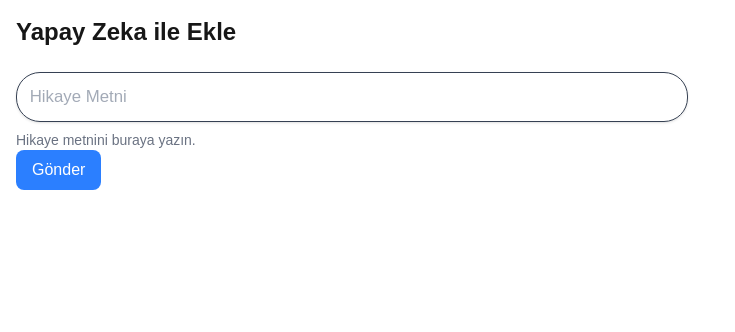
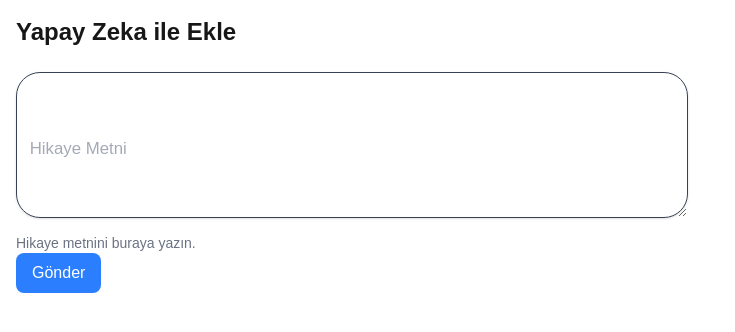
Before and after one commit to Mryuksel101/learn_eng_dashboard, a Next.js app: page /add-story-ai in a window 1280 px wide. Shown: the top 332 px of the page, without its empty margins (0-735 px from the left). Built offline with nearby package versions, Linux system fonts and the light colour scheme; no server answers; sample sign-in values are in the browser's storage.

Commit message:
Enhance MrTextField component to support textarea with minLines prop for better text input handling

```diff
--- a/src/app/add-story-ai/page.tsx
+++ b/src/app/add-story-ai/page.tsx
@@ -18,6 +18,7 @@ export default function AddStoryAIPage() {
                     label="Hikaye Metni"
                     value={storyText}
                     onChange={(e) => handleTextChange(e.target.value)}
+                    minLines={5}
                 />
 
                 <p className="text-gray-500 text-sm mt-2">Hikaye metnini buraya yazın.</p>
--- a/src/app/components/mrTextField.tsx
+++ b/src/app/components/mrTextField.tsx
@@ -4,10 +4,11 @@ interface TextFieldProps {
     label?: string;
     type?: string;
     value?: string;
-    onChange?: (e: React.ChangeEvent<HTMLInputElement>) => void;
+    onChange?: (e: React.ChangeEvent<HTMLInputElement | HTMLTextAreaElement>) => void;
+    minLines?: number;
 }
 
-const TextField: React.FC<TextFieldProps> = ({ label, type = 'text', value, onChange }) => {
+const TextField: React.FC<TextFieldProps> = ({ label, type = 'text', value, onChange, minLines }) => {
     const [isFocused, setFocus] = React.useState<boolean>(false);
 
     const handleFocus = () => {
@@ -15,19 +16,32 @@ const TextField: React.FC<TextFieldProps> = ({ label, type = 'text', value, onCh
     }
     const handleBlur = () => setFocus(false);
 
+    const sharedProps = {
+        className: `w-full px-4 py-3 rounded-3xl border border-gray-700 text-gray-200 placeholder-gray-400
+                shadow-sm transition-all duration-300 ease-in-out
+                focus:outline-none focus:ring-2 focus:ring-blue-500 focus:border-transparent
+             ${isFocused ? 'bg-[171717]' : 'text-gray-200'}`,
+        value,
+        onFocus: handleFocus,
+        onBlur: handleBlur,
+    };
+
     return (
         <div className='relative overflow-visible'>
-            <input
-                className={`w-full px-4 py-3 rounded-3xl border border-gray-700 text-gray-200 placeholder-gray-400
-                shadow-sm transition-all duration-300 ease-in-out
-                focus:outline-none focus:ring-2 focus:ring-blue-500 focus:border-transparent
-             ${isFocused ? 'bg-[171717]' : 'text-gray-200'}`}
-                type={type}
-                value={value}
-                onChange={onChange}
-                onFocus={handleFocus}
-                onBlur={handleBlur}
-            />
+            {minLines ? (
+                <textarea
+                    {...sharedProps}
+                    rows={minLines}
+                    onChange={onChange as React.ChangeEventHandler<HTMLTextAreaElement>}
+                    style={{ resize: 'vertical', minHeight: `${minLines * 1.5}em` }}
+                />
+            ) : (
+                <input
+                    {...sharedProps}
+                    type={type}
+                    onChange={onChange as React.ChangeEventHandler<HTMLInputElement>}
+                />
+            )}
             <label
                 style={
                     {
```
